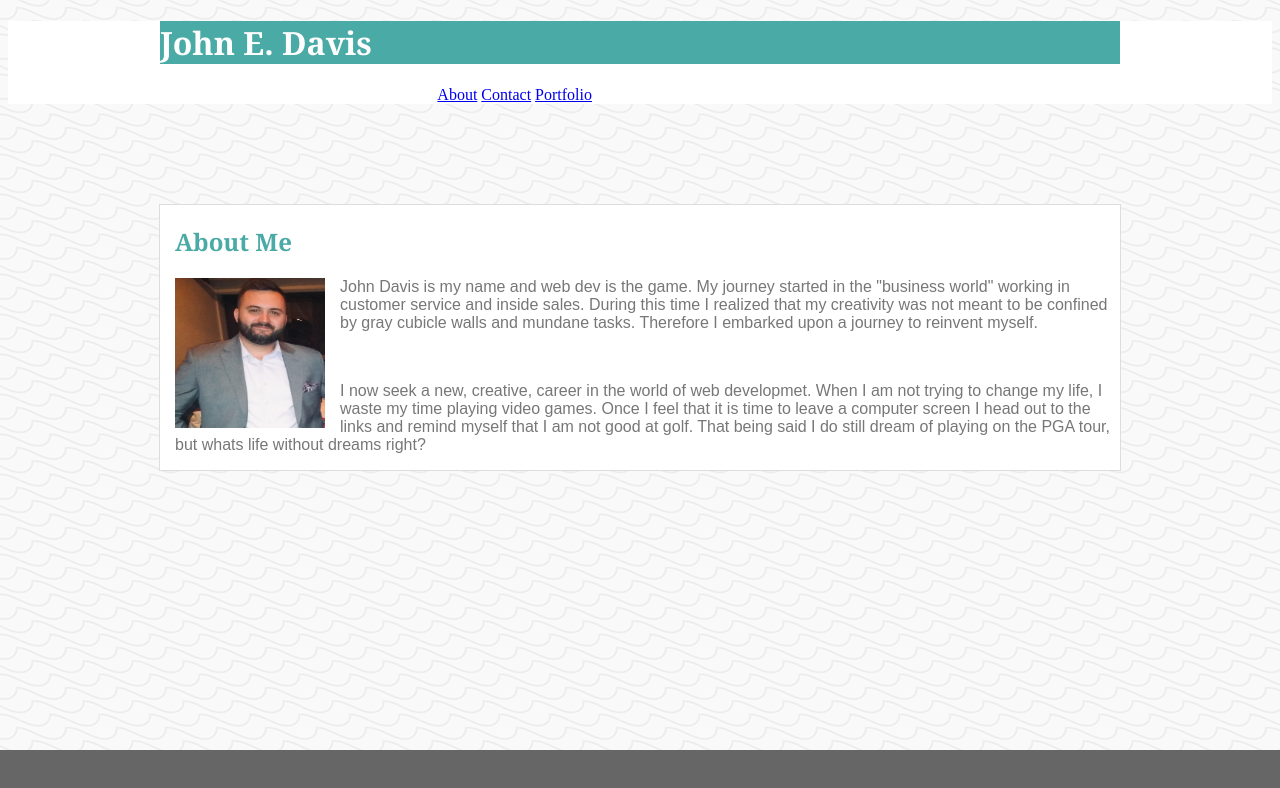
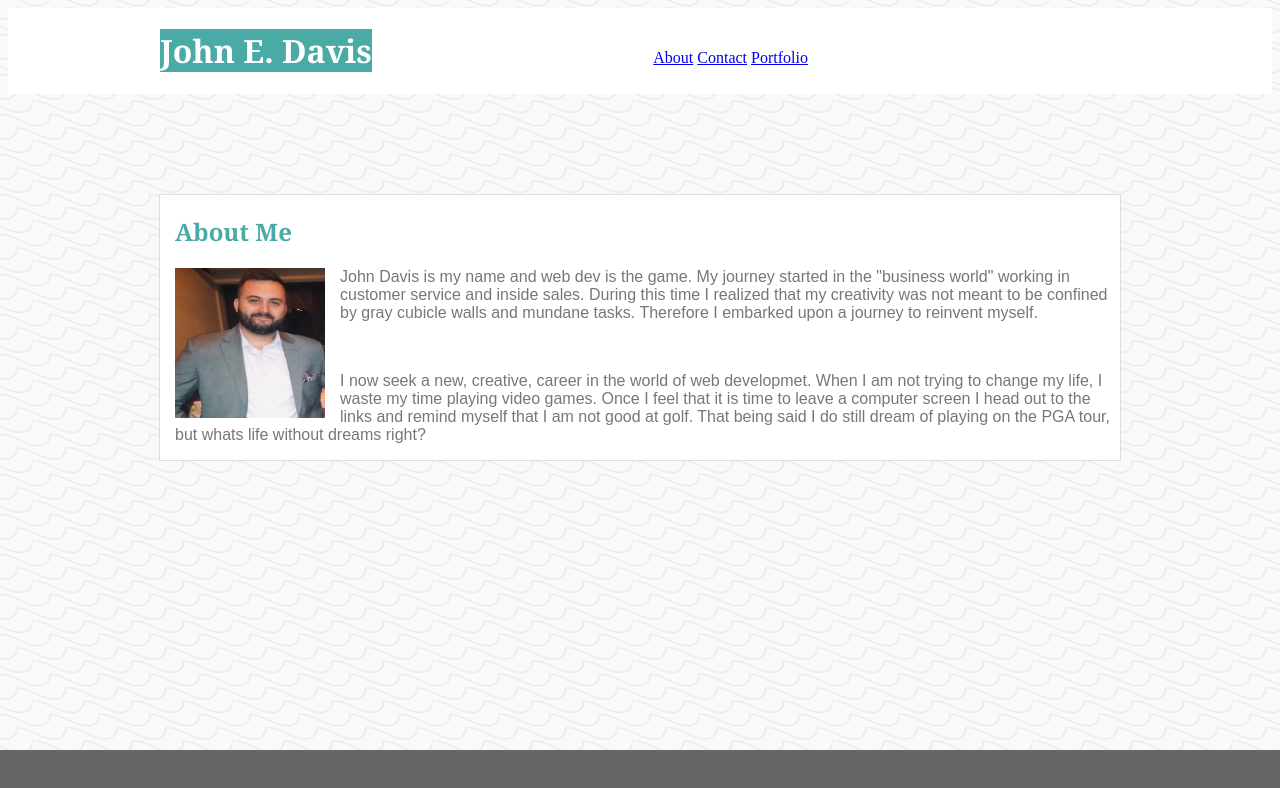
Before and after one commit to JEDavis624/JEDavis624_Portfolio, a plain HTML site: page index.html in a window 1280 px wide. Drawn offline with Linux system fonts and the light colour scheme; a script that the page names is missing.

Commit message:
header-container-name display inline block

```diff
--- a/assets/css/style.css
+++ b/assets/css/style.css
@@ -8,6 +8,10 @@
     display: inline-block;
     width: 45%;
     text-align: right;
+}
+
+.header-container-name {
+    display: inline-block;
 }
 
 header {
```
